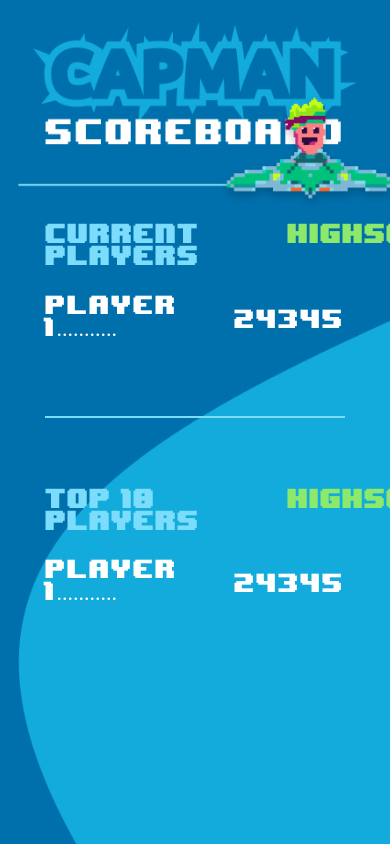
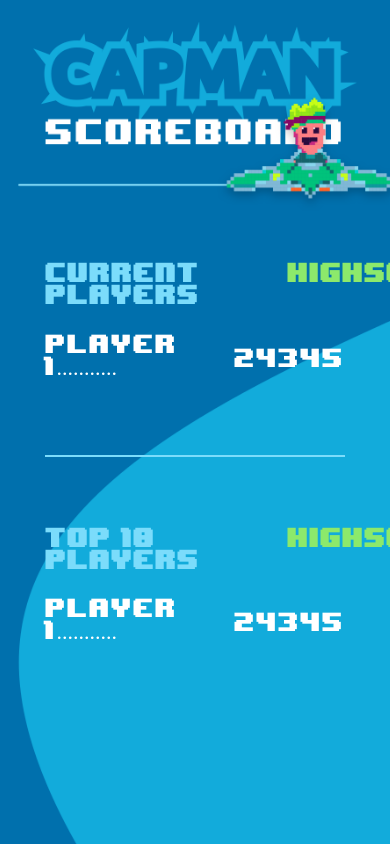
Before and after one commit to capAcade/highScoreStandApp, a website built with webpack: page src/client/index.html in a window 390 px wide. Shown: the top 844 px of the page. Built offline with nearby package versions, Linux system fonts and the light colour scheme; no server answers.

Commit message:
responsive

```diff
--- a/src/client/index.js
+++ b/src/client/index.js
@@ -44,12 +44,14 @@ connection.onmessage = e => {
         if (score > highscore) {
             console.log('new winner');
             element.classList.add("doshow");
-            setTimeout(function(){
+            setTimeout(function () {
                 element.classList.remove("doshow");
-              }, 5000);
+            }, 5000);
             localStorage.setItem("highscore", score);
+        } else {
+            console.log('no changes');
         }
-
+        console.log(highscore);
         activePlayers.forEach((element, index) => {
             activePlayersList.innerHTML = activePlayersList.innerHTML +
                 `<li><div class="ranking"><p>${index + 1}</p></div><span class="container"><p class="playername">${element.player.nickName}</p><p class="dots">...............................................................................................................</p><p class="playerscore"> ${element.player.score}</p></span></li>`;
--- a/src/client/score.css
+++ b/src/client/score.css
@@ -13,7 +13,7 @@ body {
 }
 
 #rotate {
-    margin: 50vw auto 0;
+    margin: 60vw auto 0;
     width: 80%;
 }
 
```
